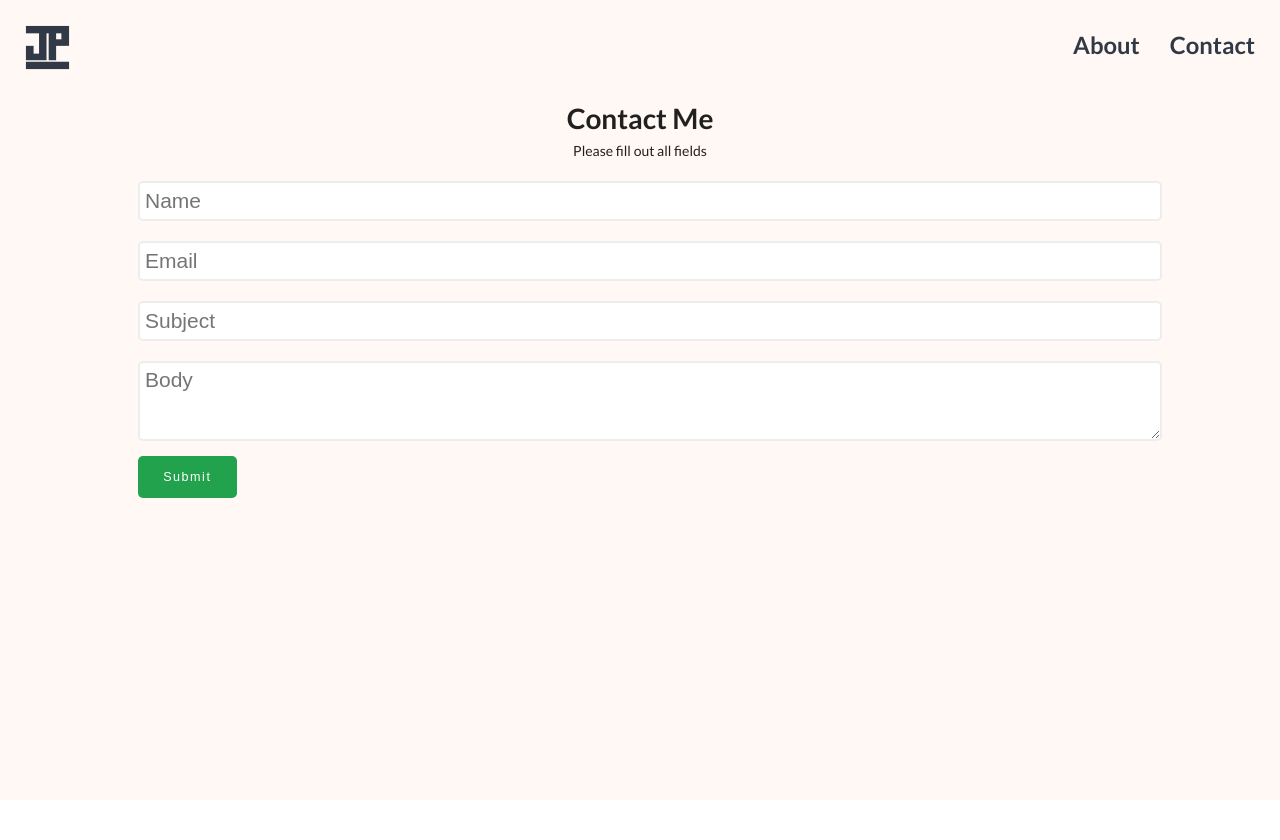
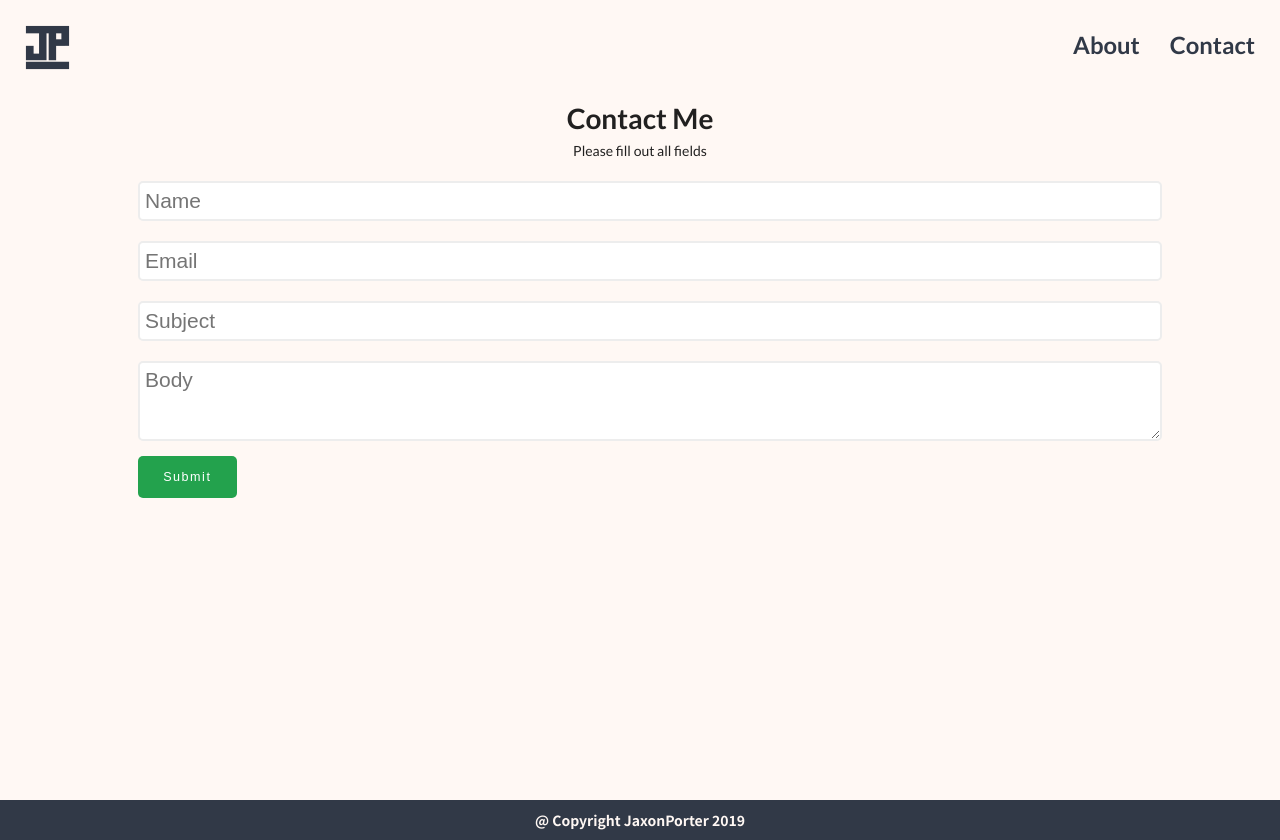
Before and after one commit to jaxonjporter/profile-site, a React (Create React App) app in the folder client/: page /contact in a window 1280 px wide. Before the commit the page ends 800 px from the top, so only its background shows below. Built offline with nearby package versions, Linux system fonts and the light colour scheme; what react-pose would draw is missing.

Commit message:
added footer

```diff
--- a/client/src/App.js
+++ b/client/src/App.js
@@ -6,6 +6,7 @@ import NoMatch from './component/NoMatch'
 import { Container } from './styles/GlobalStyles'
 import Contact from './component/contact/contact'
 import About from './component/about/About'
+import Footer from './component/Footer'
 
 const App = () => {
   return (
@@ -17,6 +18,7 @@ const App = () => {
         <Route exact path='/contact' component={Contact} />
         <Route component={NoMatch}  />
       </Switch>
+      <Footer />
       <Container>
       </Container>
     </>
--- /dev/null
+++ b/client/src/component/Footer.js
@@ -0,0 +1,62 @@
+import React from 'react'
+import styled, { css, } from 'styled-components';
+
+const Footer = () => {
+  return (
+    <FooterDiv>
+      <FootText>
+        @ Copyright JaxonPorter 2019
+      </FootText>
+    </FooterDiv>
+  )
+}
+
+const sizes = {
+  desktop: 992,
+  tablet: 1068,
+  phone: 606,
+}
+
+
+
+const media = Object.keys(sizes).reduce((acc, label) => {
+  acc[label] = (...args) => css`
+    @media (max-width: ${sizes[label] / 16}em) {
+      ${css(...args)}
+    }
+  `
+
+  return acc
+}, {})
+
+
+
+const FootText = styled.p`
+color: #fff8f4;
+font-size: 1em;
+font-family: 'Noto Sans TC', sans-serif;
+  padding: 5px;
+
+  ${media.tablet`
+  font-size: 1em;
+  margin: 10px;
+  `}
+
+  `
+
+  const FooterDiv = styled.div`
+  height: 5vh;
+  display: flex;
+  justify-content: space-around;
+  align-items: center;
+  background: #313947;
+
+
+  ${media.tablet`
+  justify-content: center;
+  flex-direction: column;
+  `}
+
+  `
+
+  export default Footer
--- a/client/src/component/Home.js
+++ b/client/src/component/Home.js
@@ -4,7 +4,6 @@ import logo from '../images/turtles.jpg'
 import Fade from 'react-reveal/Fade';
 import Jaxon from '../images/jaxonprofesionalcropped.jpg'
 import posed from 'react-pose';
-
 import './Home.css'
 
 
@@ -26,11 +25,11 @@ import './Home.css'
         <MidDiv>
             <MidThree>
               <MidText>creating web apps,</MidText>
-              <MidP>Lorem ipsum dolor sit amet, consectetur adipiscing elit, sed do eiusmod tempor incididunt ut labore et dolore magna aliqua. Ut enim ad minim veniam, quis nostrud exercitation ullamco laboris nisi ut aliquip ex ea commodo consequat. Duis aute irure dolor in reprehenderit in voluptate velit esse cillum dolore eu fugiat nulla pariatur. Excepteur sint occaecat cupidatat non proident, sunt in culpa qui officia deserunt mollit anim id est laborum.</MidP>
+              <MidP>I have created applications of all sorts, If it be a static page with little to know backend, to powerful management software. If you have a project that needs to be done, contact me and I would love to do it.</MidP>
             </MidThree>
             <MidThree>
               <MidText>phone apps</MidText>
-              <MidP>Lorem ipsum dolor sit amet, consectetur adipiscing elit, sed do eiusmod tempor incididunt ut labore et dolore magna aliqua. Ut enim ad minim veniam, quis nostrud exercitation ullamco laboris nisi ut aliquip ex ea commodo consequat. Duis aute irure dolor in reprehenderit in voluptate velit esse cillum dolore eu fugiat nulla pariatur. Excepteur sint occaecat cupidatat non proident, sunt in culpa qui officia deserunt mollit anim id est laborum.</MidP>
+              <MidP>Apple or Android you name it, and I can do it. Do you need a full system of software, one that works with your website and other software applications? I can do it. If you want it created, I can get it done. </MidP>
 
             </MidThree>
             <MidThree>
@@ -50,7 +49,6 @@ import './Home.css'
 
         </BotRight>
       </BotDiv>
-      {/* <Content /> */}
     </>
 
   )
@@ -161,9 +159,21 @@ const MidText = styled.h1`
 `
 const MidP = styled.p`
   color: #fff8f4;
-  font-size: 1.2em;
+  font-size: 1.5em;
   font-family: 'Noto Sans TC', sans-serif;
   padding: 20px;
+
+  ${media.tablet`
+  font-size: 1em;
+  margin: 10px;
+  `}
+
+`
+const FootText = styled.p`
+  color: #fff8f4;
+  font-size: 1em;
+  font-family: 'Noto Sans TC', sans-serif;
+  padding: 5px;
 
   ${media.tablet`
   font-size: 1em;
@@ -210,6 +220,21 @@ const MidDiv = styled.div`
 
 
 `
+const FooterDiv = styled.div`
+  height: 5vh;
+  display: flex;
+  justify-content: space-around;
+  align-items: center;
+  background: #313947;
+
+
+  ${media.tablet`
+  justify-content: center;
+  flex-direction: column;
+  `}
+
+
+`
 
 
 
```
Also changed, not shown: client/src/component/about/About.js (+8 -0 lines).
